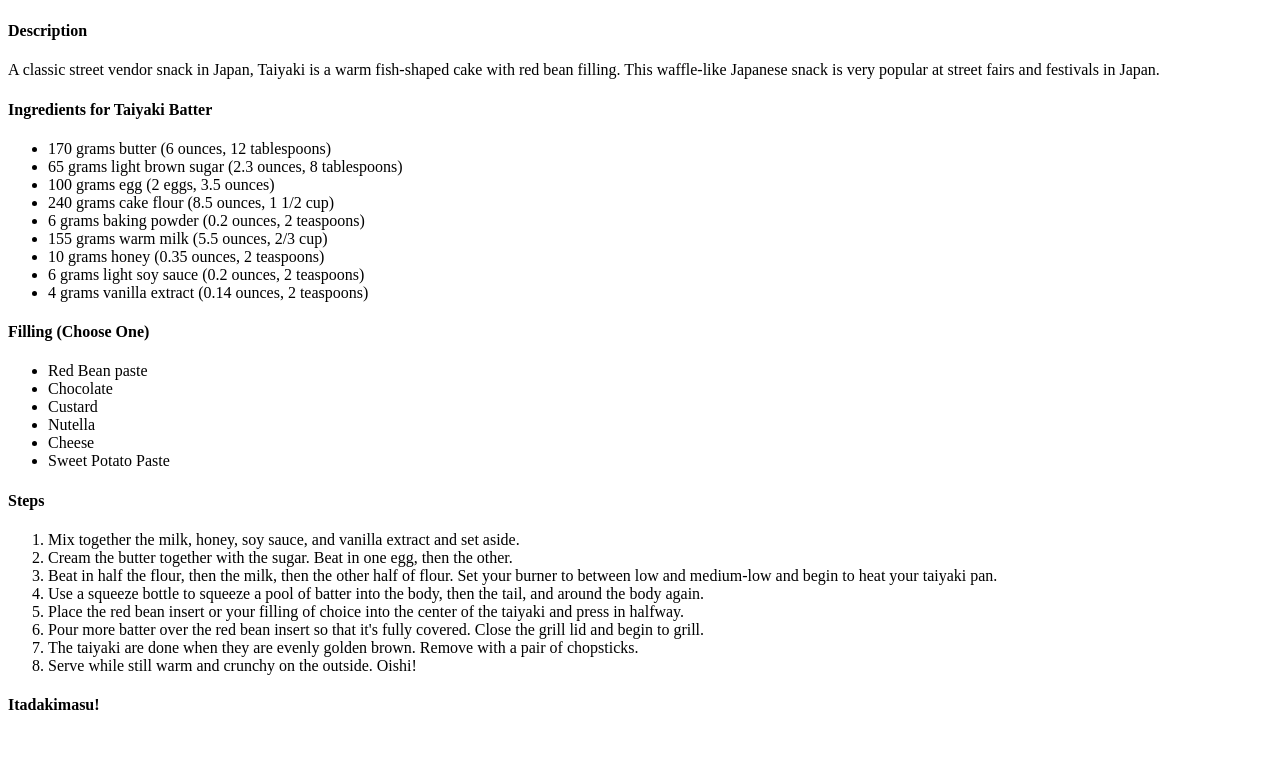
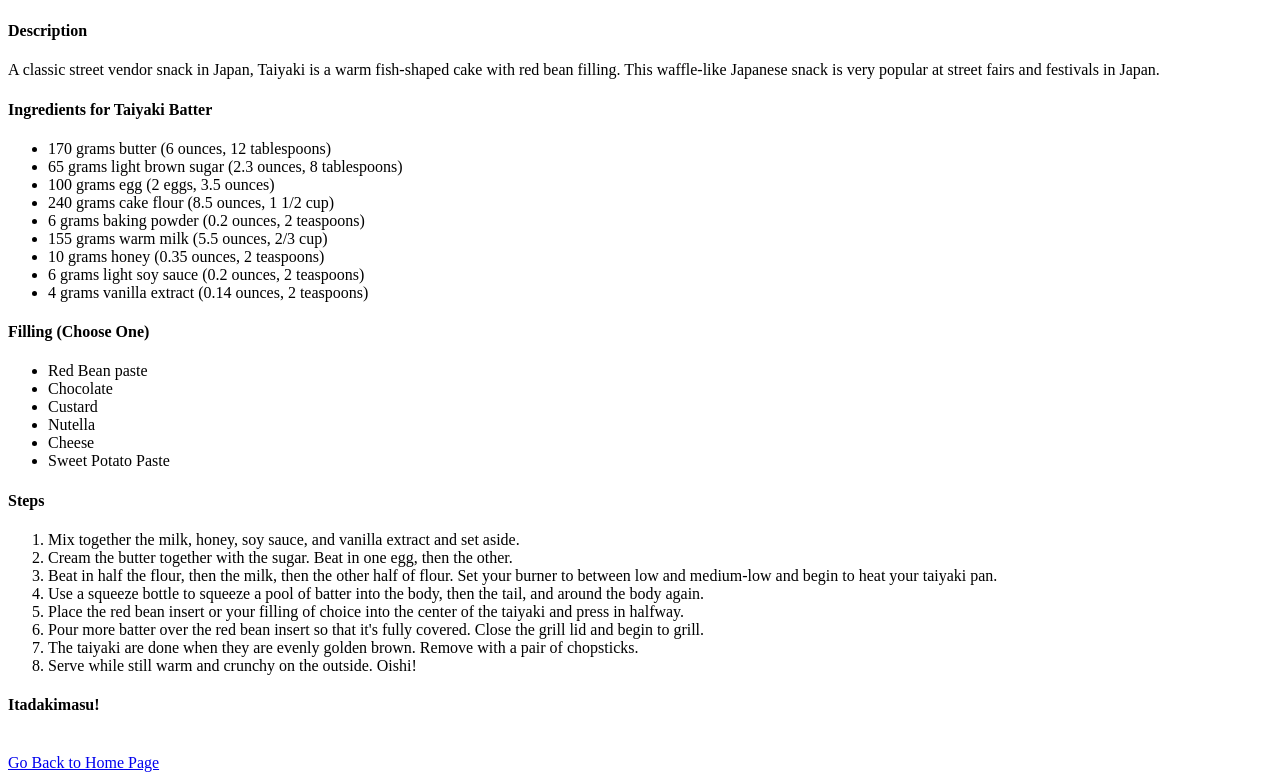
Before and after one commit to Crack-er-jack/odin-recipes-anime_ver.github.io, a plain HTML site: page recipes/taiyaki.html in a window 1280 px wide. Shown: the part 483-1263 px from the top of the page. Before the commit the page ends 1219 px from the top, so only its background shows below. Drawn offline with Linux system fonts and the light colour scheme.

Commit message:
Update taiyaki.html

```diff
--- a/recipes/taiyaki.html
+++ b/recipes/taiyaki.html
@@ -40,6 +40,7 @@
             <li>The taiyaki are done when they are evenly golden brown. Remove with a pair of chopsticks.</li>
             <li>Serve while still warm and crunchy on the outside. Oishi!</li>
         </ol>
-        <h4>Itadakimasu!</h4>
+        <h4>Itadakimasu!</h4><br>
+        <a href="http://soumyao.me/odin-recipes-anime_ver.github.io/">Go Back to Home Page</a>
     </body>
 </html>
```
